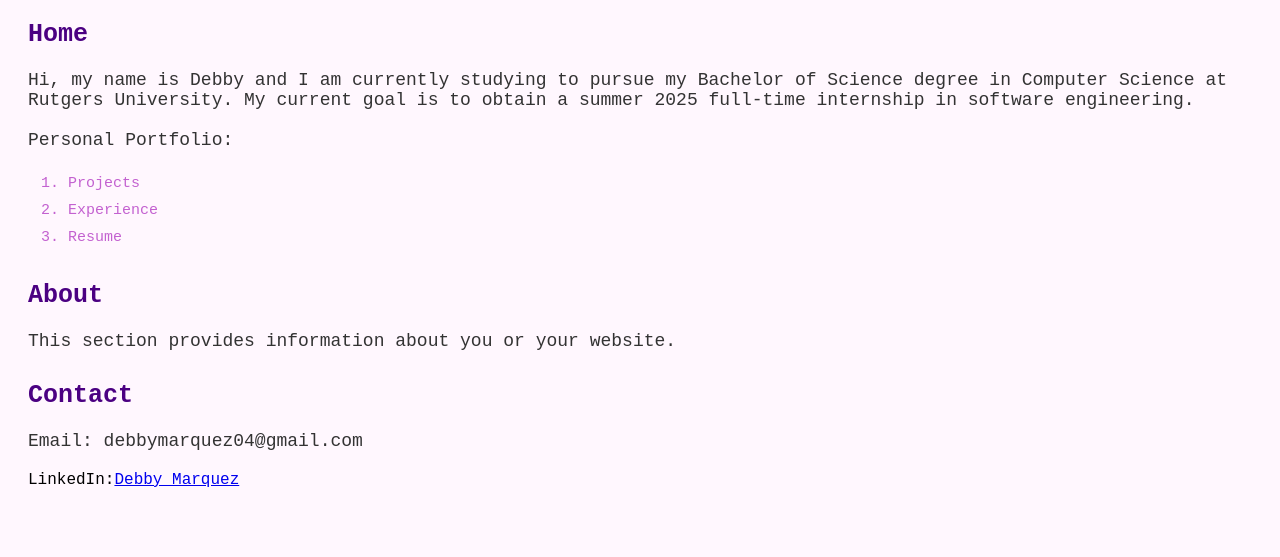
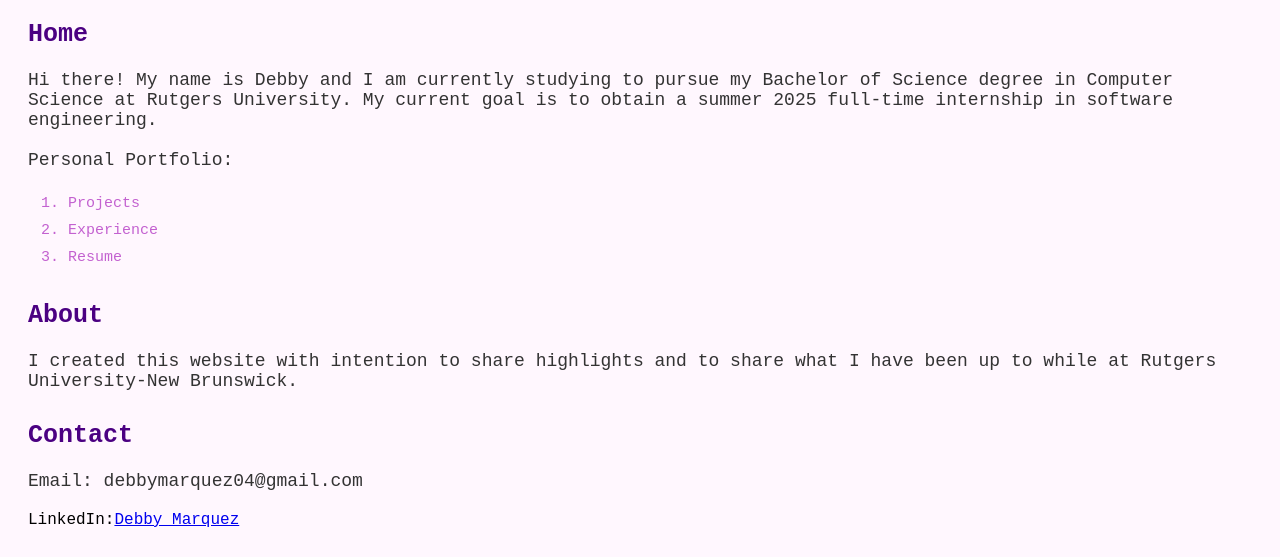
Before and after one commit to dm1634/Personal-Web, a plain HTML site: page index.html in a window 1280 px wide. Shown: the part 454-1011 px from the top of the page. Before the commit the page ends 971 px from the top, so only its background shows below. Drawn offline with Linux system fonts and the light colour scheme.

Commit message:
about part

```diff
--- a/index.html
+++ b/index.html
@@ -21,7 +21,7 @@
 
 
    <h2 id="home">Home</h2>
-   <p>Hi, my name is Debby and I am currently studying to pursue my Bachelor of Science degree in Computer Science at Rutgers University. My current goal is to obtain a summer 2025 full-time internship in software engineering.</p>
+   <p>Hi there! My name is Debby and I am currently studying to pursue my Bachelor of Science degree in Computer Science at Rutgers University. My current goal is to obtain a summer 2025 full-time internship in software engineering.</p>
 
 
    <p>Personal Portfolio:</p>
@@ -33,7 +33,7 @@
 
 
    <h2 id="about">About</h2>
-   <p>This section provides information about you or your website.</p>
+   <p>I created this website with intention to share highlights and to share what I have been up to while at Rutgers University-New Brunswick.</p>
 
 
    <h2 id="contact">Contact</h2>
```
